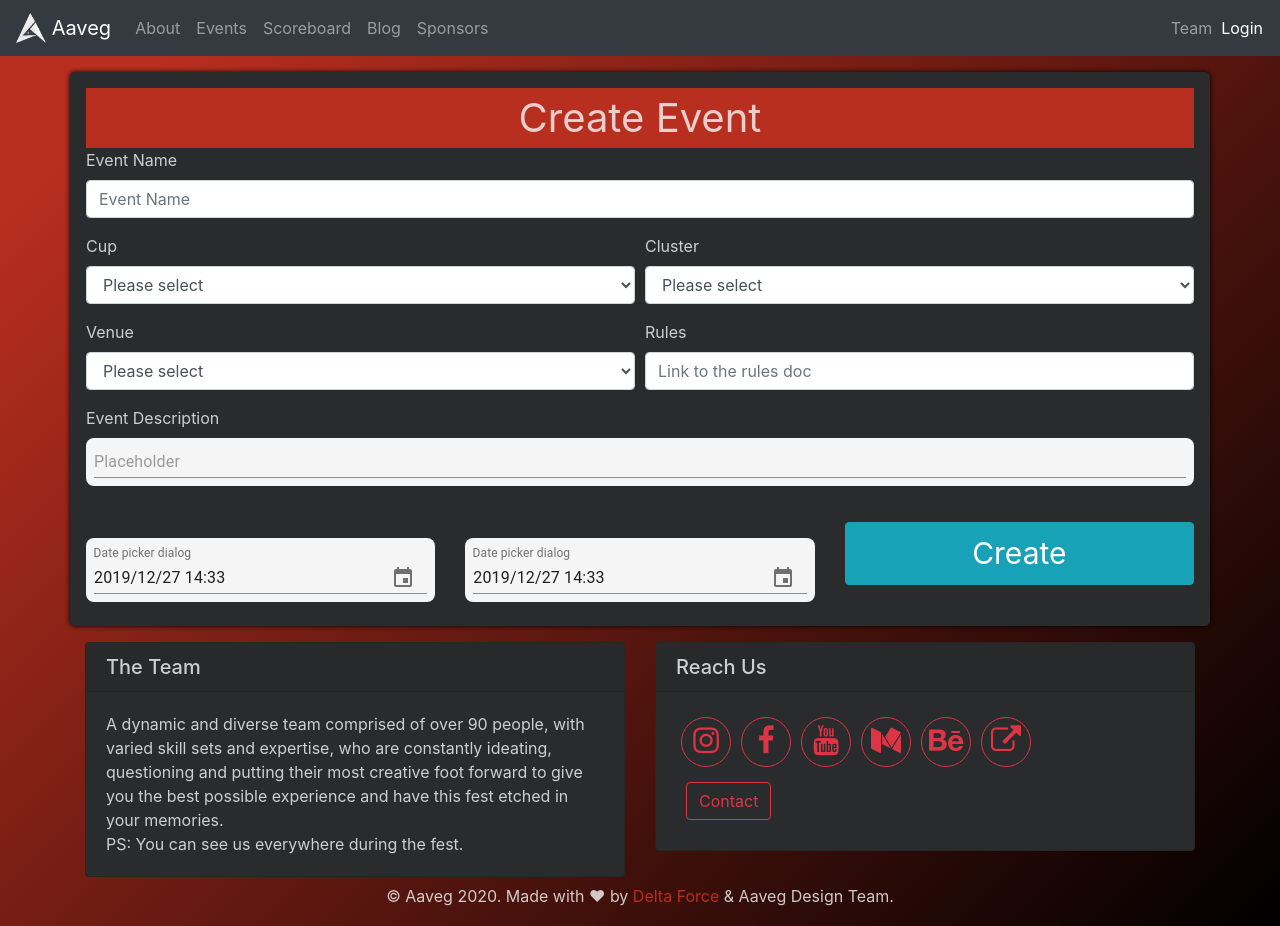
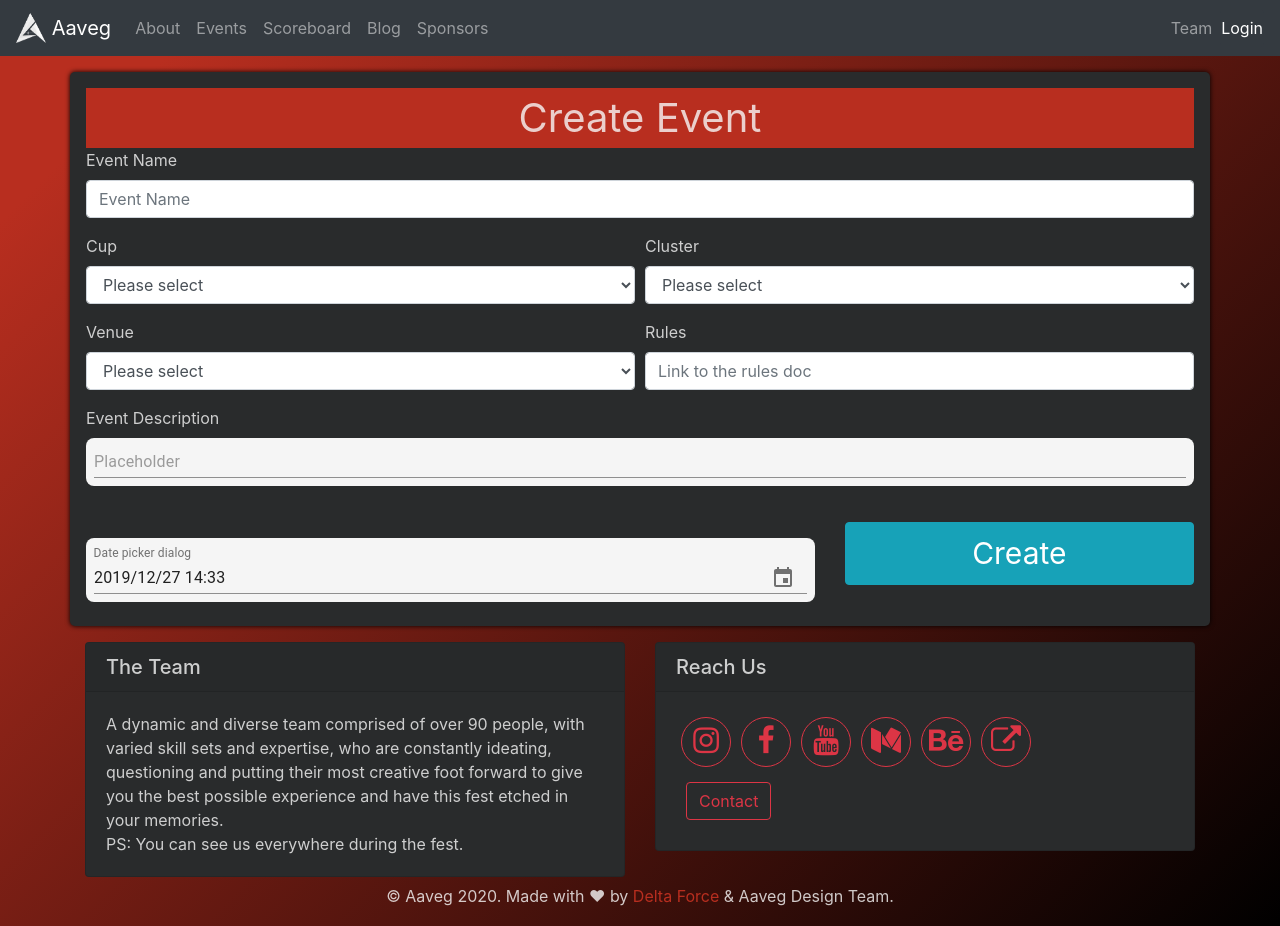
Before and after one commit to AananthV/AavegFrontend, a React (Create React App) app: page /admin/create_event in a window 1280 px wide. Built offline with nearby package versions, Linux system fonts and the light colour scheme.

Commit message:
Remove endTime, fix Date

```diff
--- a/src/admin/CreateEvent.js
+++ b/src/admin/CreateEvent.js
@@ -26,8 +26,7 @@ class CreateEvent extends Component {
     constructor (props, context) {
         super(props, context)
         this.state = {
-            startTime:new Date().toString(),
-            endTime:new Date().toString(),
+            startTime:new Date().toISOString(),
             name:"",
             cup:"",
             cluster:"",
@@ -41,10 +40,8 @@ class CreateEvent extends Component {
         }
     }
     handleStartTime(e,s){
+        let startTime = new Date(s)
         this.setState({startTime:s})
-    }
-    handleEndTime(e,s){
-        this.setState({endTime:s})
     }
     handleChange (e) {
         if(e.target.id==="name"){
@@ -77,9 +74,8 @@ class CreateEvent extends Component {
             rules:this.state.rules,
             description:this.state.description,
             startTime:this.state.startTime,
-            endTime:this.state.endTime,
             points:this.state.points,
-            APIToken:'eyJhbGciOiJIUzI1NiIsInR5cCI6IkpXVCJ9.eyJ1c2VybmFtZSI6IjExNDExODEwMCIsInRpbWUiOjE1Nzc3MDYwOTE0MDMsImlhdCI6MTU3NzcwNjA5MX0.kLtkYvLfSVFReklNttPK3zJn9hXSURsge2GObUQhw0I'//localStorage.getItem('APIToken') || 0
+            APIToken:sessionStorage.getItem('APIToken') || 0
 
         }
         axios.post('http://localhost:4000/api/admin/events/create', qs.stringify(event), {
@@ -156,11 +152,8 @@ class CreateEvent extends Component {
                         />
                     </Form.Group>
                         <Row>
-                            <Col lg={4} md={6} sm={6} style={styles.col}>
+                            <Col lg={8} md={12} sm={12} style={styles.col}>
                                 <DateTime value={this.state.startTime} onChangeProp={this.handleStartTime.bind(this)}/>
-                            </Col>
-                            <Col lg={4} md={6} sm={6} style={styles.col}>
-                                <DateTime value={this.state.endTime}  onChangeProp={this.handleEndTime.bind(this)}/>
                             </Col>
                             <Col lg={4} md={12}>
                                 <Button variant="info" type="submit" style={styles.button}>
```
